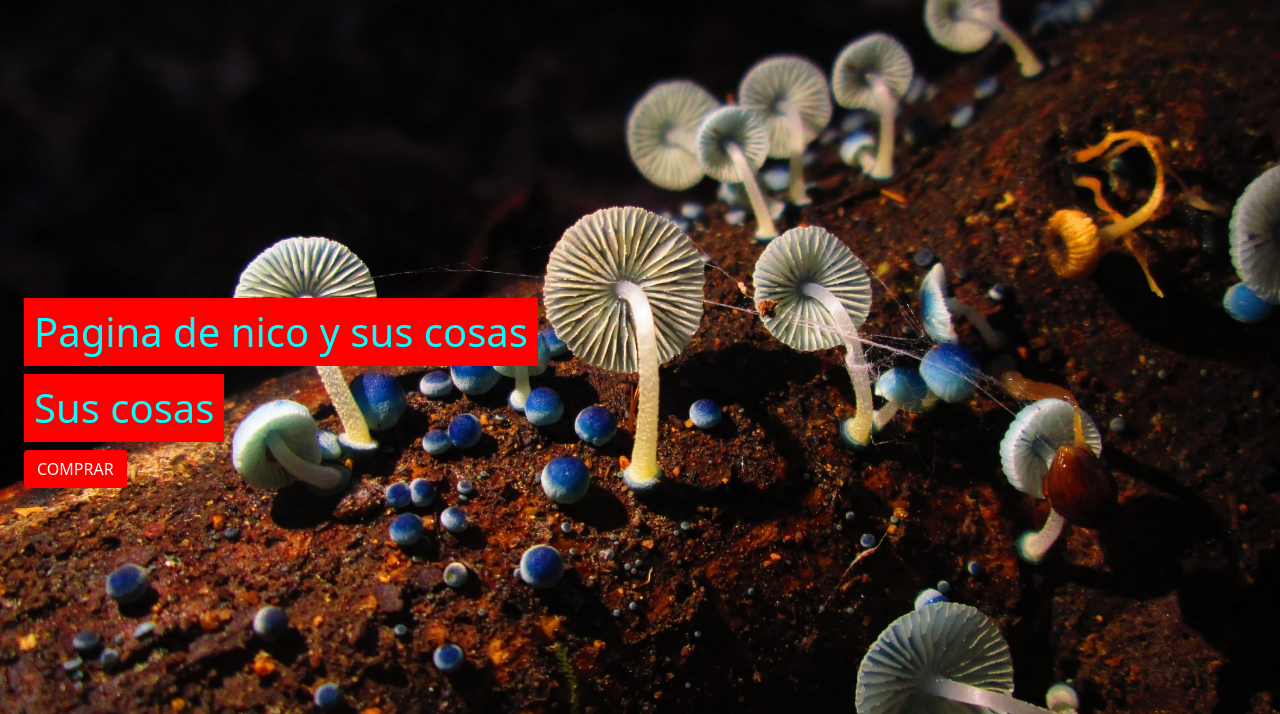
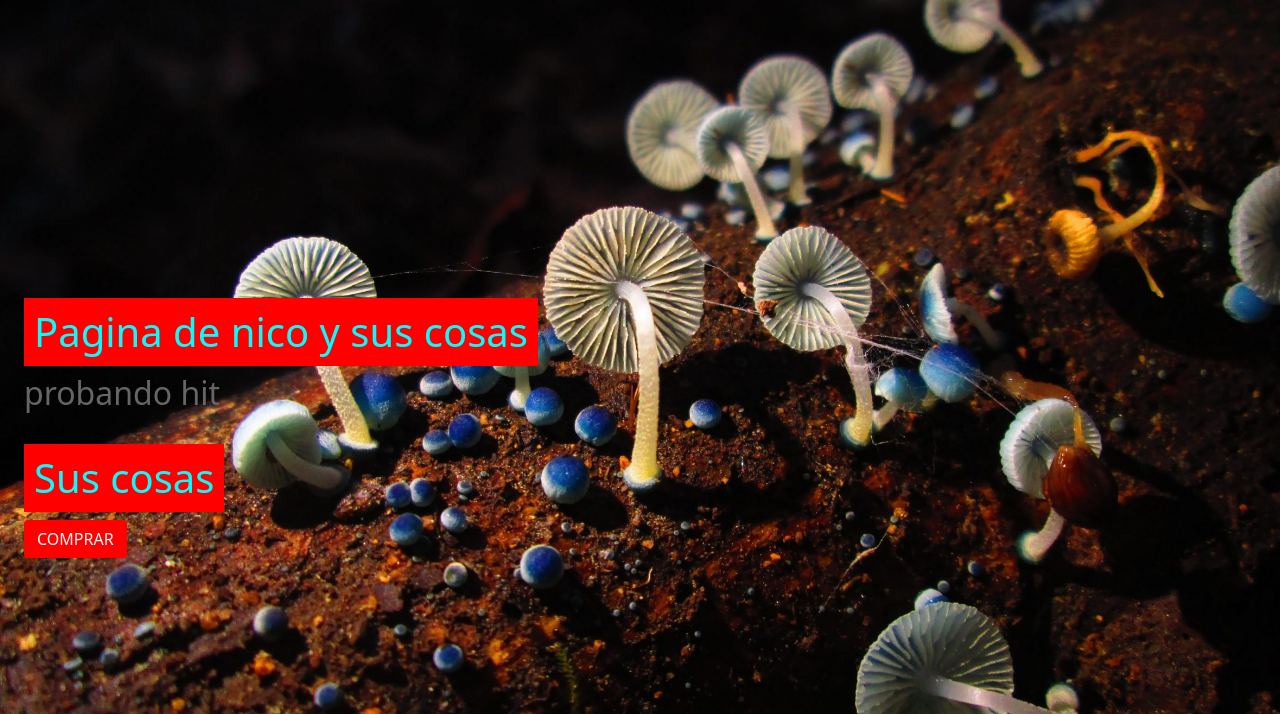
Before and after one commit to amurito/mi-primer-pagina-, a plain HTML site: page index.html in a window 1280 px wide. Shown: the part 86-800 px from the top of the page. Drawn offline with nearby package versions, Linux system fonts and the light colour scheme.

Commit message:
probando

```diff
--- a/index.html
+++ b/index.html
@@ -25,6 +25,7 @@
 
 
                         <h1>Pagina de nico y sus cosas</h1>
+                        <h2>probando hit</h2>
                         <br>
                         <h1>Sus cosas</h1>
                         <br>
```
